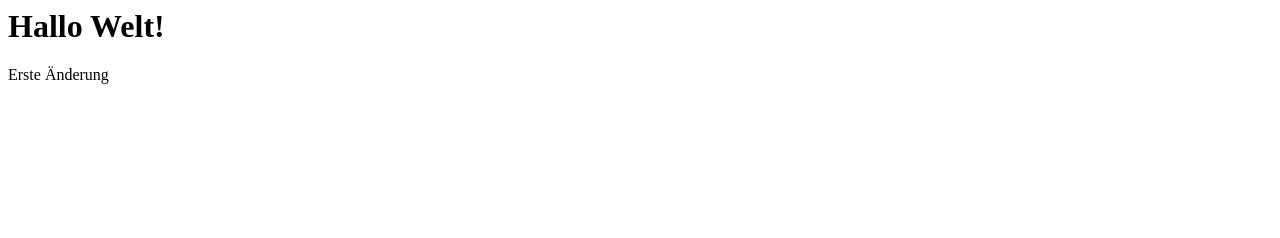
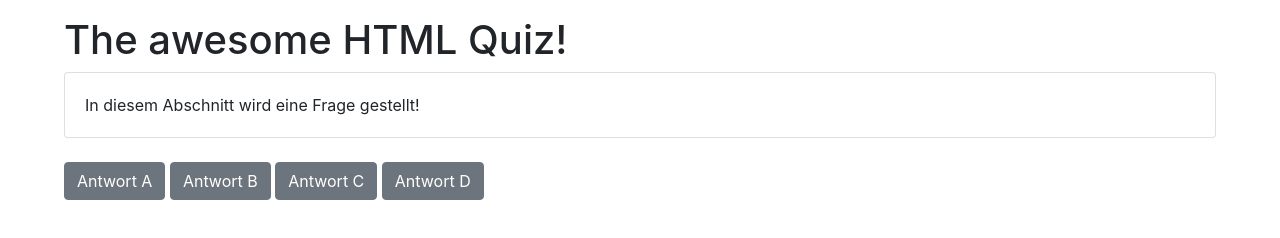
Before and after one commit to Stefolina/QuizApp, a plain HTML site: page index.html in a window 1280 px wide. Drawn offline with nearby package versions, Linux system fonts and the light colour scheme.

Commit message:
Added Bootstrap and basic style

```diff
--- a/index.html
+++ b/index.html
@@ -1,11 +1,26 @@
 <html>
     <head>
         <title>QuizApp</title>
+        <link rel="stylesheet" href="https://stackpath.bootstrapcdn.com/bootstrap/4.4.1/css/bootstrap.min.css" integrity="sha384-Vkoo8x4CGsO3+Hhxv8T/Q5PaXtkKtu6ug5TOeNV6gBiFeWPGFN9MuhOf23Q9Ifjh" crossorigin="anonymous">
+        <link rel="stylesheet" href="style.css">
     </head>
     <body>
-        <h1>Hallo Welt!</h1>
+        <h1>The awesome HTML Quiz!</h1>
 
-        <span>Erste Änderung</span>
+        <div class="card">
+            <div class="card-body">
+              In diesem Abschnitt wird eine Frage gestellt!
+            </div>
+          </div>
+
+    <div class="mt-4">
+        <button class="btn btn-secondary">Antwort A</button>
+        <button class="btn btn-secondary">Antwort B</button>
+        <button class="btn btn-secondary">Antwort C</button>
+        <button class="btn btn-secondary">Antwort D</button>
+
+    </div>
+
     </body>
 
 </html>
--- /dev/null
+++ b/style.css
@@ -0,0 +1,5 @@
+body {
+    padding: 16px;
+    padding-left: 64px;
+    padding-right: 64px;
+}
```
Also changed, not shown: package-lock.json (added).
